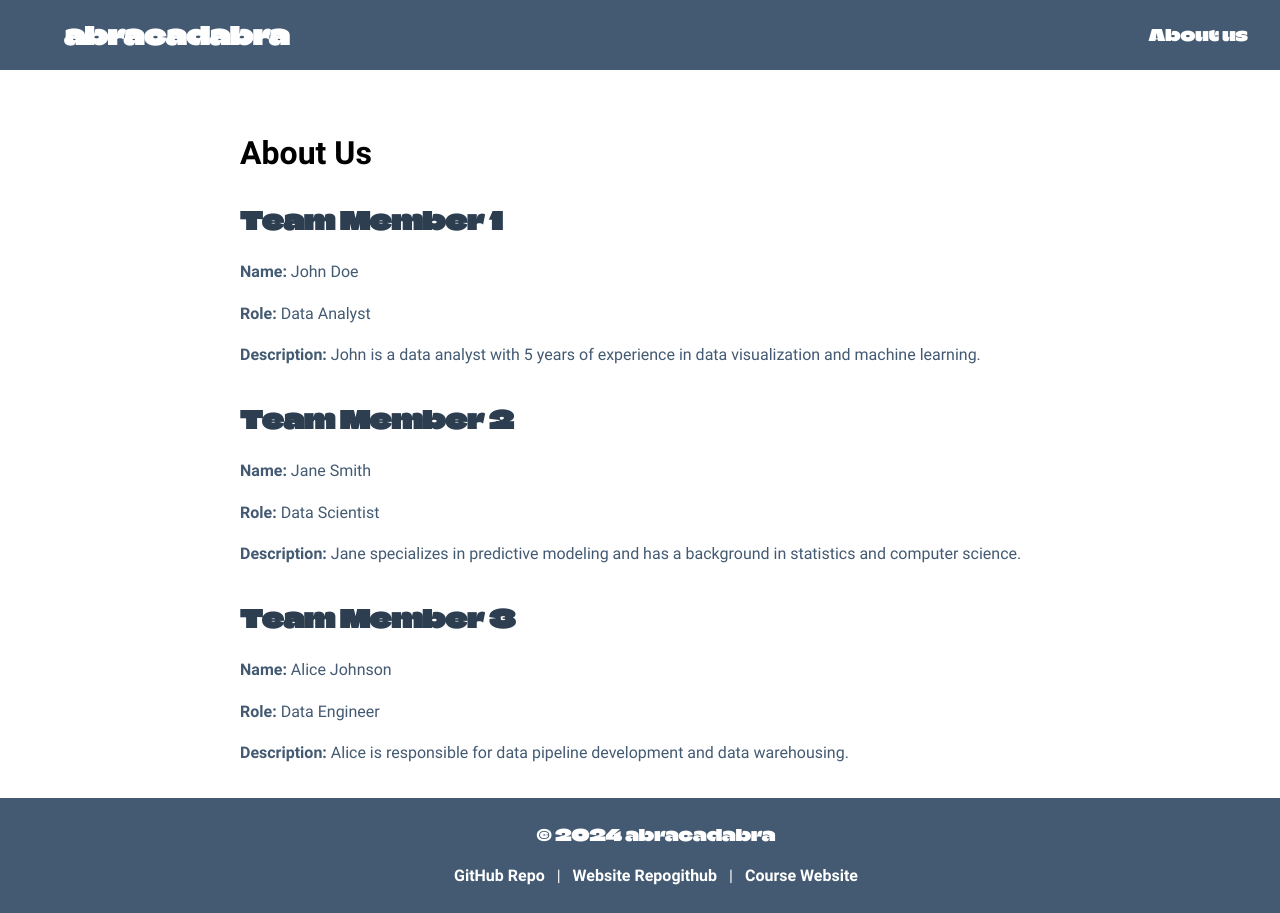
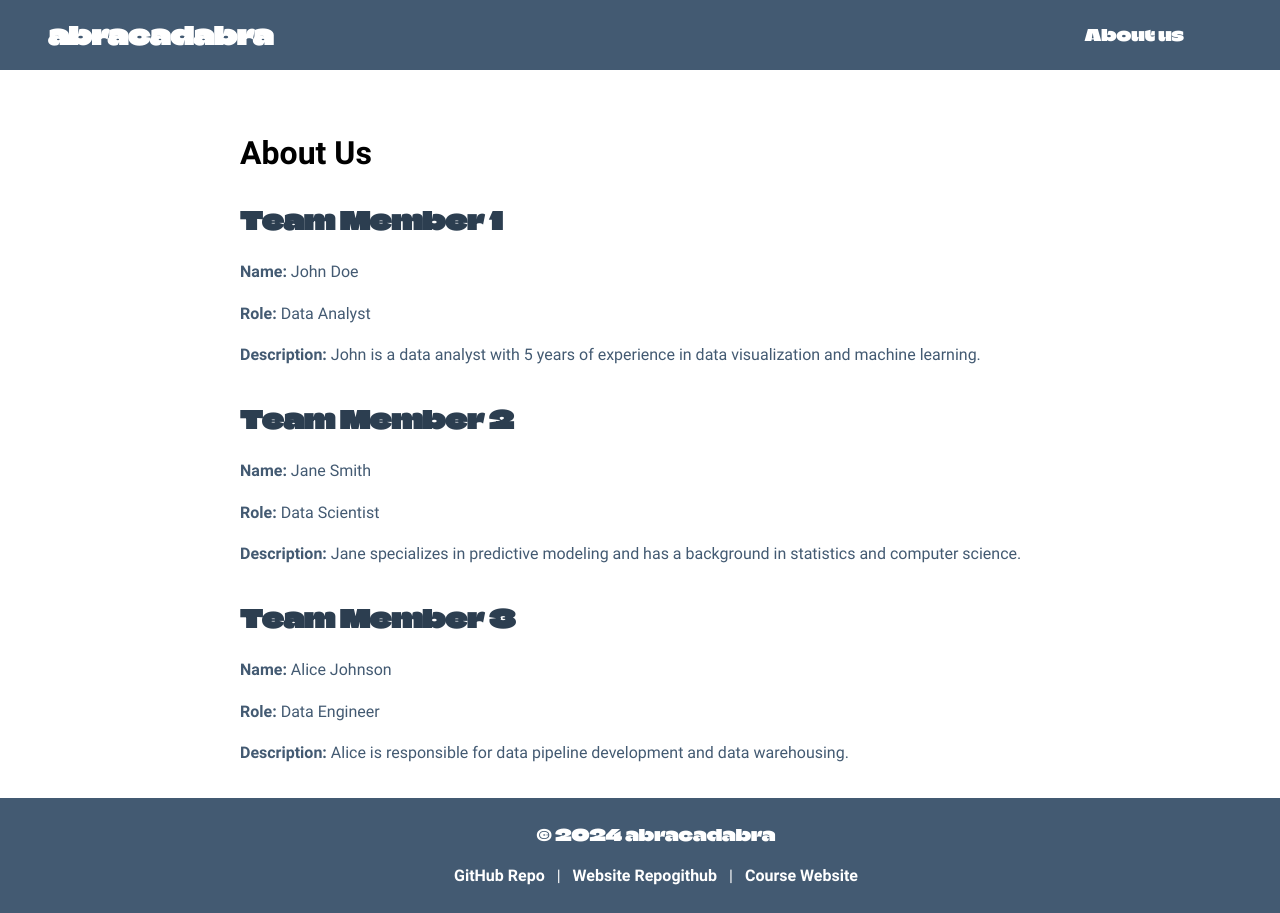
Before and after one commit to matt762/abracadabra, a Jekyll site: the page built from about.html, in a window 1280 px wide. Built offline with Jekyll 4.4.1, drawn with Linux system fonts in a browser that asks for light colours.

Commit message:
changed padding

```diff
--- a/assets/css/style.css
+++ b/assets/css/style.css
@@ -113,7 +113,7 @@ header {
     display: flex;
     justify-content: space-between;
     align-items: center;
-    padding: 0 3rem;
+    padding: 0 2rem;
 }
 
 .site-title {
@@ -121,6 +121,7 @@ header {
     text-decoration: none;
     font-size: 1.5rem;
     font-weight: bold;
+    padding-right: 2rem;
 }
 
 .nav-links {
@@ -133,6 +134,7 @@ header {
     text-decoration: none;
     margin-left: 1rem;
     font-size: 1rem;
+    padding-right: 5rem;
 }
 
 .nav-link:hover {
```
